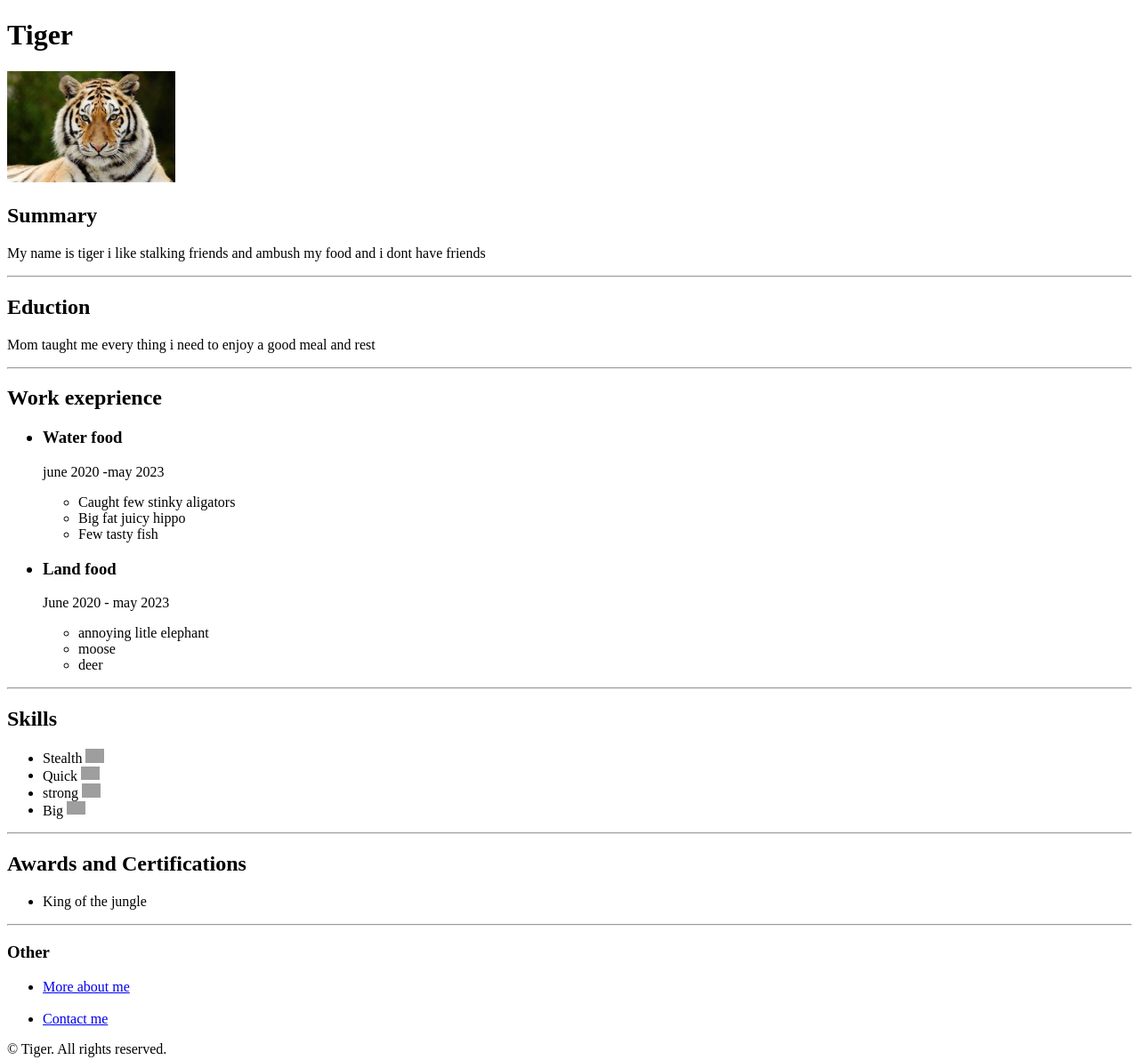
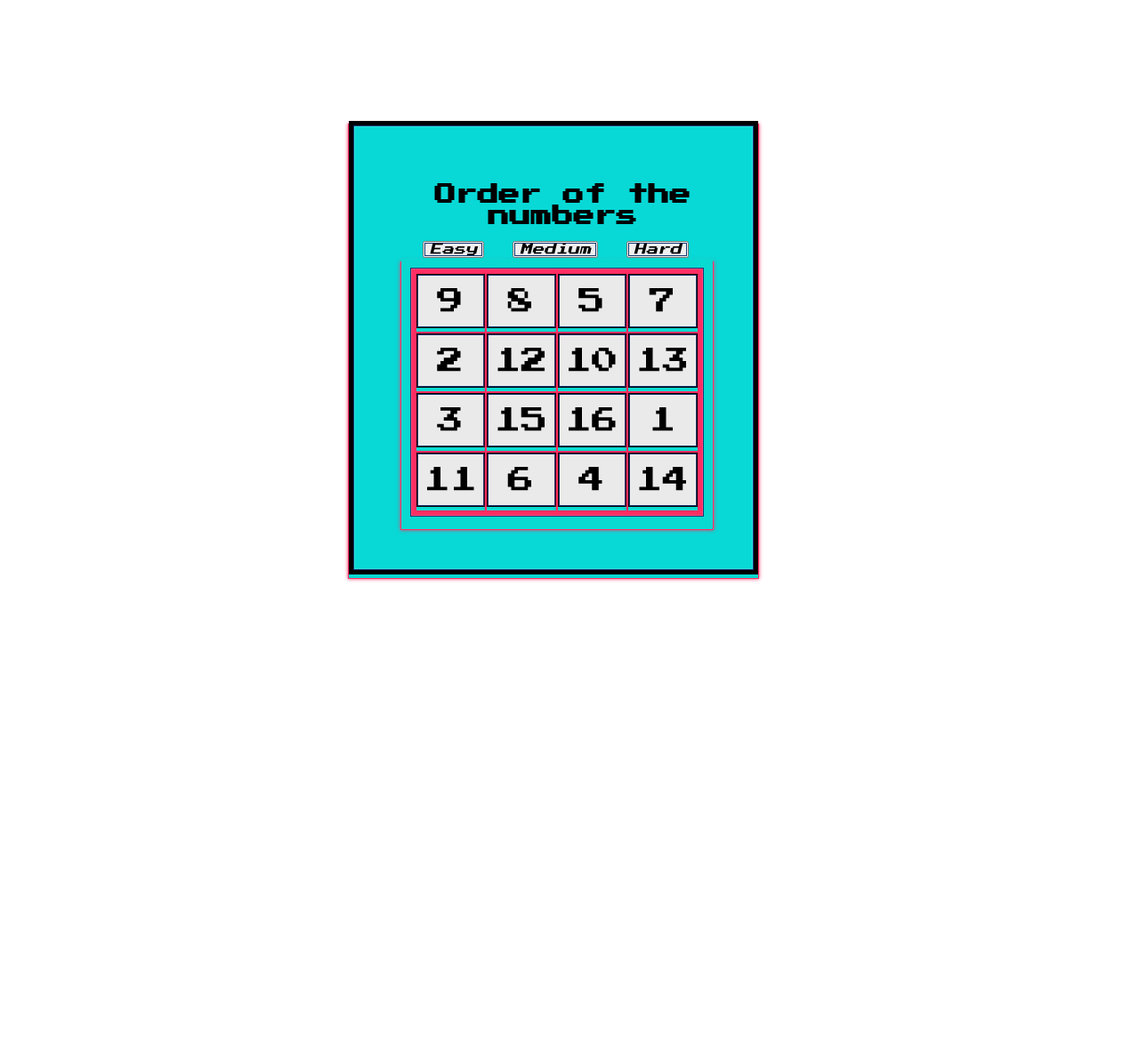
Before and after one commit to APerlinx/MineSweep-project, a plain HTML site: page index.html in a window 1280 px wide. Shown: the whole page at 89% size. After the commit the page ends 800 px from the top, so only its background shows below. Drawn offline with Linux system fonts and the light colour scheme; grey boxes are pictures that could not be loaded.

Commit message:
Add files via upload

```diff
--- /dev/null
+++ b/css/main.css
@@ -0,0 +1,81 @@
+td {
+
+    border: 1px solid black;
+    background-color: #EAEAEA;
+    font-size: 30px;
+    font-family: 'Press Start 2P', cursive;
+    height: 1px;
+    width: 100%;
+    box-shadow: 0 0 0 1px #163772 inset,0 0 0 2px rgba(255, 255, 255, 0.15) inset,0 4px 0 0      #08D9D1,0 4px 0 1px #FF2E63,0 4px 4px 1px #FF2E63;
+
+
+
+
+}
+
+tr {
+
+    height: 1px;
+    width: 1px;
+
+
+}
+
+table {
+
+    border: 10px solid #08D9D1;
+    height: 300px;
+    width: 100%;
+    text-align: center;
+    background-color: #FF2E63;
+    padding: 5px;
+    margin-left: 1%;
+    table-layout: fixed;
+    position: relative;
+    box-shadow: 0 0 0 1px #163772 inset,0 0 0 2px rgba(255, 255, 255, 0.15) inset,0 4px 0 0      #08D9D1,0 4px 0 1px #FF2E63,0 4px 4px 1px #FF2E63;
+
+
+}
+
+h1 {
+
+    font-size: x-large;
+    font-family: 'Press Start 2P', cursive;
+    text-align: center;
+    position: relative;
+    left: 3%;
+
+}
+
+.game {
+
+
+    border: 5px solid black;
+    height: 400px;
+    width: 350px;
+    padding: 50px;
+    margin-left: 30%;
+    margin-top: 10%;
+    background-color: #08D9D6;
+    position: absolute;
+    box-shadow: 0 0 0 1px #163772 inset,0 0 0 2px rgba(255, 255, 255, 0.15) inset,0 4px 0 0      #08D9D1,0 4px 0 1px #FF2E63,0 4px 4px 1px #FF2E63;
+
+}
+
+.clock {
+
+    font-size: 10px;
+    font-family: 'Press Start 2P', cursive;
+    position: relative;
+    top:20px
+
+}
+
+button{
+
+    margin-left: 8%;
+    font-family: 'Press Start 2P', cursive;
+    box-shadow: 0 0 0 1px #163772 inset,0 0 0 2px rgba(255, 255, 255, 0.15) inset,0 4px 0 0      #08D9D1,0 4px 0 1px #08D9D6,0 4px 4px 1px #08D9D6;
+
+
+}
--- a/index.html
+++ b/index.html
@@ -1,56 +1,29 @@
 <!DOCTYPE html>
 <html lang="en">
- <head>
+<head>
     <meta charset="UTF-8">
+    <meta http-equiv="X-UA-Compatible" content="IE=edge">
     <meta name="viewport" content="width=device-width, initial-scale=1.0">
-    <title>My Resume</title>
- </head>
-<body>
+    <title>Project</title>
+    <link rel="stylesheet" href="css/main.css">
+    <link rel="preconnect" href="https://fonts.googleapis.com">
+    <link rel="preconnect" href="https://fonts.gstatic.com" crossorigin>
+    <link href="https://fonts.googleapis.com/css2?family=Press+Start+2P&display=swap" rel="stylesheet">
 
-    <h1>Tiger</h1>
-    <img src="./images/OIP.jpg" height="125" alt="Tiger">
-    <h2>Summary</h2>
-    <p>My name is tiger i like stalking friends and ambush my food and i dont have friends</p>
-    <hr />
-   <h2>Eduction</h2>
-    <p>Mom taught me every thing i need to enjoy a good meal and rest</p>
-    <hr />
-    <h2>Work exeprience</h2>
-    <ul>
-        <h3><li>Water food</li></h3>
-        <p>june 2020 -may 2023</p>
-        <ul>
-            <li>Caught few stinky aligators</li>
-            <li>Big fat juicy hippo</li>
-            <li>Few tasty fish</li>
-        </ul>
-        <h3><li>Land food</li></h3>
-        <p>June 2020 - may 2023</p>
-        <ul>
-            <li>annoying litle elephant</li>
-            <li>moose</li>
-            <li>deer</li>
-        </ul>
-    </ul>
- <hr />
+</head>
+<body onload="onInit()">
 
- <h2>Skills</h2>
- <ul>
-    <li>Stealth <img src="https://bestbassfishinglures.com/wp-content/uploads/2021/08/download-1-e1628599394780.png" height="15.5" alt="5 stars out of 5"></li>
-    <li>Quick <img src="https://garagegympro.com/wp-content/uploads/2018/05/5-Stars-rating-400px-4.jpg" height="15.5" alt="4 stars out of 5"></li>
-    <li>strong <img src="https://bestbassfishinglures.com/wp-content/uploads/2021/08/download-1-e1628599394780.png" height="15.5" alt="5 stars out of 5"></li>
-    <li>Big <img src="https://bestbassfishinglures.com/wp-content/uploads/2021/08/download-1-e1628599394780.png" height="15.5" alt="5 stars out of 5"></li>
- </ul>
- <hr />
+<div class="game">
+    <h1>Order of the numbers</h1>
+    <button class="easy" onclick="selectMode(16)"><i>Easy</i></button>
+    <button class="medium" onclick="selectMode(25)"><i>Medium</i></button>
+    <button class="hard" onclick="selectMode(36)"><i>Hard</i></button>
+     <table></table>
+<div class="clock"></div>
+</div>
 
- <h2>Awards and Certifications</h2>
- <ul><li>King of the jungle</li></ul>
- <hr />
- <h3>Other</h3>
- <ul>
-    <li><a href="https://en.wikipedia.org/wiki/Tiger">More about me</a></li><br>
-    <li><a href="contactme.html">Contact me</a></li>
- </ul>
- <p>© Tiger. All rights reserved.</p>
+
+<script src="js/main.js"></script>
+<script src="js/util.js"></script>
 </body>
 </html>
--- /dev/null
+++ b/js/main.js
@@ -0,0 +1,114 @@
+'use strict'
+
+var gNums
+var nextNum
+var time
+var intervalId
+var x
+
+
+function onInit() {
+    fontAnime()
+    makeBoard()
+    renderBoard()
+
+}
+
+
+function makeBoard(mode = 16) {
+
+    gNums = []
+    for (var i = 0; i < mode; i++) {
+        gNums[i] = i + 1
+    }
+
+    return shuffle(gNums)
+
+}
+
+function renderBoard() {
+    var strHTML = ''
+    var currRow = 0
+
+    for (var i = 0; i < gNums.length / Math.sqrt(gNums.length); i++) {
+
+        strHTML += `<tr>`
+
+        for (var j = currRow; j < currRow + Math.sqrt(gNums.length); j++) {
+
+            strHTML += `<td onclick="cellClicked(this)" onmouseover="changeCellOnhover(this)">${gNums[j]}</td>`
+
+        }
+        strHTML += `<tr>`
+        currRow += Math.sqrt(gNums.length)
+    }
+
+    document.querySelector('table').innerHTML = strHTML
+
+}
+
+function cellClicked(clickedNum) {
+
+    var clock = document.querySelector('.clock')
+
+    if (+clickedNum.innerText === 1) {
+        time = 0
+        clickedNum.style.backgroundColor = '#08D9D6'
+        nextNum = 2
+        intervalId = setInterval(() => {
+            time += 0.111;
+            clock.innerText = `Game time: ` + time.toFixed(3) + ` 👾 ` + `Next number:`+nextNum
+
+        }, 100);
+
+    }
+    if (+clickedNum.innerText === nextNum) {
+
+        clickedNum.style.backgroundColor = '#08D9D6'
+        nextNum = +clickedNum.innerText + 1
+
+    }
+
+    if (+clickedNum.innerText === gNums.length && nextNum === gNums.length+1) {
+        clearInterval(intervalId)
+        clearInterval(x)
+        clock.innerText = `Success` + `👾`
+    }
+
+}
+
+function selectMode(elMode) {
+
+    clearInterval(intervalId)
+    makeBoard(elMode)
+    renderBoard()
+    if(elMode === 36){
+        var arr = document.querySelectorAll('td')
+        arr.forEach(element => {
+            element.style.fontSize = 20 + `px`
+        });
+      }
+      if(elMode === 25){
+        var arr = document.querySelectorAll('td')
+        arr.forEach(element => {
+            element.style.fontSize = 25 + `px`
+        });
+
+      }
+
+
+}
+
+function changeCellOnhover(elCell) {
+
+    elCell.style.color = "#787878"
+    setTimeout(() => {
+        elCell.style.color = ""
+    }, 500);
+
+}
+
+function fontAnime(){
+
+
+}
--- /dev/null
+++ b/js/util.js
@@ -0,0 +1,18 @@
+'use strict'
+
+function shuffle(items) {
+    var randIdx, keep;
+    for (var i = items.length - 1; i > 0; i--) {
+        randIdx = getRandomInt(0, items.length);
+        keep = items[i];
+        items[i] = items[randIdx];
+        items[randIdx] = keep;
+    }
+    return items;
+}
+
+function getRandomInt(min, max) {
+   // min = Math.ceil(min)
+   // max = Math.floor(max)
+    return Math.floor(Math.random() * (max - min)) + min
+}
```
